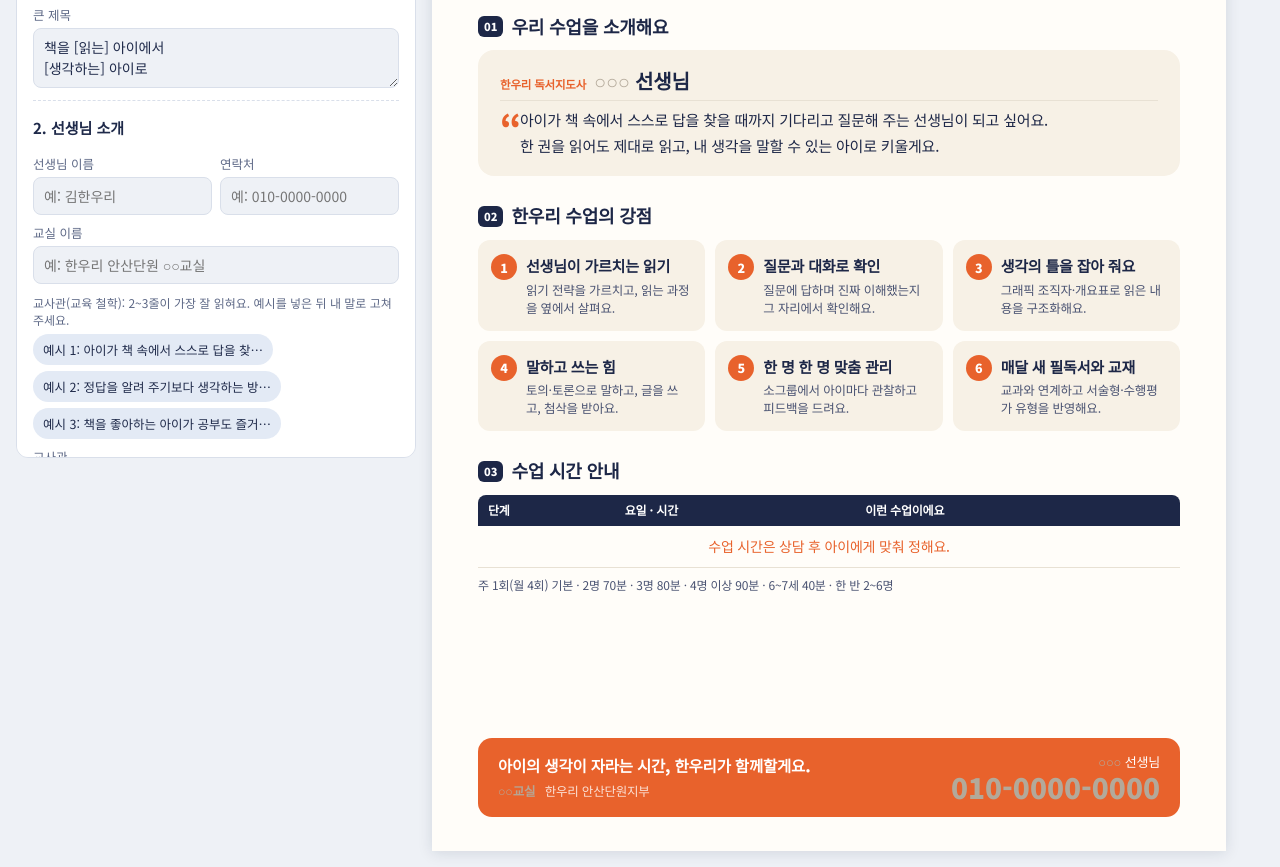
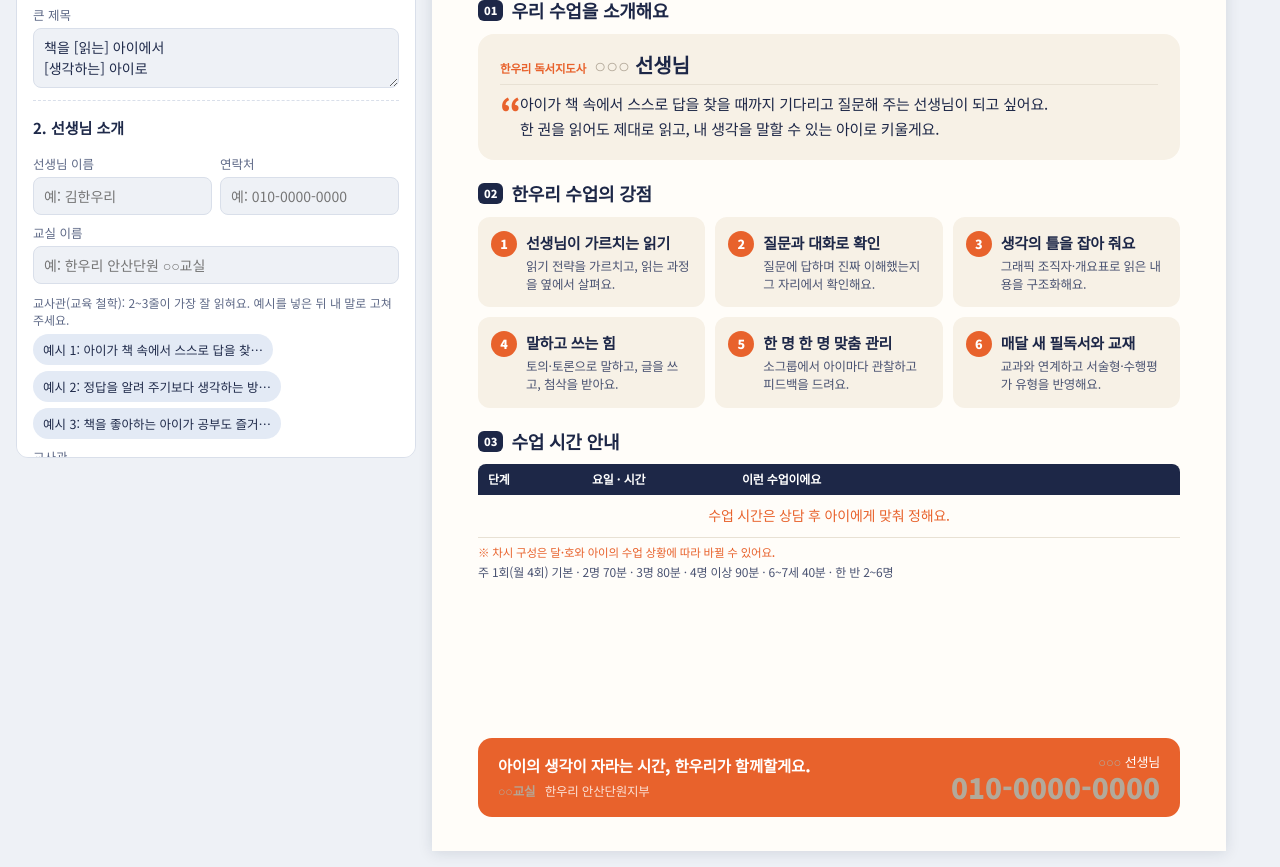
Before and after one commit to mijini164-ui/hanuri-consult, a plain HTML site: page index.html in a window 1280 px wide. Shown: the part 360-1227 px from the top of the page. Drawn offline with nearby package versions, Linux system fonts and the light colour scheme.

Commit message:
수업 시간 안내에 단계별 차시 소개와 '차시는 바뀔 수 있어요' 안내 추가
Co-Authored-By: Claude Opus 5.5 <noreply@anthropic.com>
Claude-Session: https://claude.ai/code/session_01RcTK7F5Q8pTQG4RXsYTUsk

```diff
--- a/css/consult.css
+++ b/css/consult.css
@@ -293,3 +293,14 @@ button:focus-visible,input:focus-visible,textarea:focus-visible{outline:2px soli
 .one .slots-out td:nth-child(3){font-size:13px}
 .rule-line{font-size:12px;margin-top:8px}
 .one .slots-out td:first-child{width:130px}.one .slots-out td:nth-child(2){width:190px;white-space:nowrap}
+.chasi{display:flex;flex-wrap:wrap;gap:4px 6px;margin-top:6px}
+.chasi span{font-size:11.5px;background:var(--org-s);color:var(--ink);border-radius:999px;padding:2px 9px 2px 3px;white-space:nowrap}
+.chasi span i{font-style:normal;font-weight:700;color:#fff;background:var(--org);border-radius:999px;padding:1px 6px;margin-right:5px;font-size:10.5px}
+.chasi span.txt{padding:2px 9px;white-space:normal}
+.chasi-note{margin:6px 0 0;font-size:11.5px;color:var(--org);font-weight:500}
+.one .rule-line{margin-top:2px}
+.one .slots-out{table-layout:fixed}.one .slots-out th:nth-child(1){width:120px}.one .slots-out th:nth-child(2){width:170px}.one .slots-out td:first-child{white-space:nowrap}
+.one .slots-out td{width:auto!important}.one .slots-out td:last-child{white-space:normal}
+.one .slots-out th:nth-child(1){width:84px}.one .slots-out th:nth-child(2){width:140px}.chasi{gap:4px}.chasi span{font-size:11px;padding-right:7px}
+.one .h-big{font-size:36px}.one .h-sec{margin:20px 0 9px}
+.chasi{gap:3px}.chasi span{padding:2px 6px 2px 2px;font-size:10.5px}.chasi span i{padding:1px 5px;margin-right:4px;font-size:10px}.one .slots-out th:nth-child(2){width:130px}
--- a/index.html
+++ b/index.html
@@ -104,6 +104,7 @@
 
   <h3 class="h-sec"><i>03</i><span data-k="p3.s2">수업 시간 안내</span></h3>
   <table class="slots-out"><thead><tr><th>단계</th><th>요일 · 시간</th><th>이런 수업이에요</th></tr></thead><tbody id="slotsOut"></tbody></table>
+  <p class="chasi-note" data-k="p3.chasinote">※ 차시 구성은 달·호와 아이의 수업 상황에 따라 바뀔 수 있어요.</p>
   <p class="rule-line"><span data-b="rule"></span><span class="place" data-b-wrap="place"> · 수업 장소: <span data-b="place"></span></span></p>
 
   <div class="contact">
--- a/js/consult.js
+++ b/js/consult.js
@@ -21,32 +21,32 @@
     "정답을 알려 주기보다 생각하는 방법을 가르쳐요.\n아이 한 명 한 명의 속도를 존중하며, 매주 조금씩 자라는 모습을 학부모님과 함께 나눌게요.",
     "책을 좋아하는 아이가 공부도 즐거워한다고 믿어요.\n읽는 즐거움을 먼저 찾아 주고, 그 즐거움이 생각하는 힘으로 이어지도록 이끌게요."
   ];
-  /* 수업 시간 안내에서 고르는 과정: [이름, 대상, 짧은 소개] */
+  /* 수업 시간 안내에서 고르는 과정: [이름, 대상, 짧은 소개, 차시 구성(수업도우미 2026년 11월 계획안 기준, 없으면 생략)] */
   var COURSES = [
     ["정규 과정", [
-      ["꿈꾸는 새싹", "6~7세", "읽기·쓰기·말하기·듣기를 통합해 바른 독서 습관과 초등 학습의 기초를 다져요."],
-      ["어휘리더", "초1~2", "어휘가 자라면 생각이 자라요. 다양한 어휘 활동으로 문해력의 기초를 다져요."],
-      ["독서리더", "초3~4", "교과 배경지식과 다양한 독서 경험으로 사고력과 표현력을 키워요."],
-      ["논리리더", "초5~6", "읽기·토론·글쓰기로 초등 논리·사고력을 완성해요."],
-      ["소크라테스", "중1~3", "단계별 독해 훈련과 토론·글쓰기로 서·논술형 평가와 수행평가를 대비해요."]
+      ["꿈꾸는 새싹", "6~7세", "읽기·쓰기·말하기·듣기를 통합해 바른 독서 습관과 초등 학습의 기초를 다져요.", ["그림책 하나", "그림책 둘", "튼튼 고전 놀이터", "말과 글 놀이터"]],
+      ["어휘리더", "초1~2", "어휘가 자라면 생각이 자라요. 다양한 어휘 활동으로 문해력의 기초를 다져요.", ["읽기·쓰기", "문학 읽기", "교과 읽기", "발표하기"]],
+      ["독서리더", "초3~4", "교과 배경지식과 다양한 독서 경험으로 사고력과 표현력을 키워요.", ["읽기·쓰기", "비문학 독서", "토의·토론", "문학 독서"]],
+      ["논리리더", "초5~6", "읽기·토론·글쓰기로 초등 논리·사고력을 완성해요.", ["읽기·쓰기", "비문학 독서", "토의·토론", "문학 독서"]],
+      ["소크라테스", "중1~3", "단계별 독해 훈련과 토론·글쓰기로 서·논술형 평가와 수행평가를 대비해요.", ["단편소설 독해", "IB 독서", "계열 독서", "통합사회 토론"]]
     ]],
     ["교과 연계 과정", [
-      ["과학탐탐", "초3", "과학 기초 개념을 책으로 탐색하고 탐구하는 과학 독서예요."],
+      ["과학탐탐", "초3", "과학 기초 개념을 책으로 탐색하고 탐구하는 과학 독서예요.", ["과학 독서", "비문학 독서", "토의·토론", "문학 독서"]],
       ["한국사 뛰어넘기", "초4", "읽고 재미있게 배우는 역사 독서로 한국사의 흐름을 잡아요."],
-      ["세계문화지리", "초5", "세계 문화를 지리적 시각으로 이해하며 통합적 사고를 키워요."],
+      ["세계문화지리", "초5", "세계 문화를 지리적 시각으로 이해하며 통합적 사고를 키워요.", ["지리 독서", "비문학 독서", "토의·토론", "문학 독서"]],
       ["세계사 뛰어넘기", "초6", "중학교 역사 교육과정과 연계해 세계사의 흐름을 정리해요."],
-      ["고등문학", "중3", "갈래별 문학의 원리를 익혀 고등 문학을 미리 준비해요."]
+      ["고등문학", "중3", "갈래별 문학의 원리를 익혀 고등 문학을 미리 준비해요.", ["교과 개념", "문학과의 대화", "문학과의 대화", "대입 논·구술"]]
     ]],
     ["몰입독서", [
-      ["몰입독서", "유치~중1", "선생님과 같이 읽으며 읽기 전략을 배우고, 수업 시간 안에 책 한 권을 끝까지 읽어요."]
+      ["몰입독서", "유치~중1", "선생님과 같이 읽으며 읽기 전략을 배우고, 수업 시간 안에 책 한 권을 끝까지 읽어요.", "매 차시 선생님과 함께 책을 읽고, 읽기 전·중·후 활동으로 끝까지 완독해요."]
     ]],
     ["특강", [
       ["다다어휘", "초2~4", "핵심 어휘 학습으로 문해력의 기초가 되는 어휘력을 키워요."],
-      ["한국사봄", "초5~6", "교과서 흐름을 잡는 통합 한국사로 역사를 이해하는 힘을 길러요."],
+      ["한국사봄", "초5~6", "교과서 흐름을 잡는 통합 한국사로 역사를 이해하는 힘을 길러요.", "차시마다 시대 순서대로 한국사의 흐름을 배워요."],
       ["똑독해", "초5~6", "비문학 독해의 기초부터 실전까지, 사회·과학·경제 지문을 읽어요."],
-      ["갈래별 문학독해", "중1~2", "갈래별·주제별로 문학 작품을 깊이 읽고 감상하는 힘을 키워요."],
+      ["갈래별 문학독해", "중1~2", "갈래별·주제별로 문학 작품을 깊이 읽고 감상하는 힘을 키워요.", ["소설", "시", "소설", "소설과 시"]],
       ["교과문학탐독", "중2~3", "교과서 수록 작품을 깊이 읽고 작품으로 세상을 이해해요."],
-      ["고등 통합사회", "중3", "사회 개념을 통합적으로 이해하며 고등 공부를 준비해요."]
+      ["고등 통합사회", "중3", "사회 개념을 통합적으로 이해하며 고등 공부를 준비해요.", "1~3차시는 통합사회 개념, 4차시는 통합사회 독서로 수업해요."]
     ]]
   ];
   var CMAP = {};
@@ -166,6 +166,12 @@
     return esc(t.trim()).replace(/\[([^\]]+)\]/g, "<em>$1</em>").replace(/\n/g, "<br>");
   }
   function slotName(r) { return r.course === CUSTOM ? (r.name || "").trim() : r.course; }
+  function slotChasi(r) { var c = r.course === CUSTOM ? null : CMAP[r.course]; return c && c[3] ? c[3] : null; }
+  function chasiHtml(c) {
+    if (!c) return "";
+    if (typeof c === "string") return '<div class="chasi"><span class="txt">' + esc(c) + "</span></div>";
+    return '<div class="chasi">' + c.map(function (t, i) { return "<span><i>" + (i + 1) + "차시</i>" + esc(t) + "</span>"; }).join("") + "</div>";
+  }
   function slotIntro(r) { return r.course === CUSTOM ? (r.intro || "").trim() : (CMAP[r.course] ? CMAP[r.course][2] : ""); }
   function render() {
     $$("[data-b]").forEach(function (el) { var f = el.dataset.b; put(el, (state[f] || "").trim(), PH[f]); });
@@ -174,7 +180,7 @@
     var rows = state.slots.filter(function (r) { return slotName(r) || (r.day || "").trim() || (r.time || "").trim(); });
     $("#slotsOut").innerHTML = rows.length ? rows.map(function (r) {
       var when = [(r.day || "").trim(), (r.time || "").trim()].filter(Boolean).join(" ");
-      return "<tr><td><b>" + esc(slotName(r) || "") + "</b></td><td>" + esc(when) + "</td><td>" + esc(slotIntro(r)) + "</td></tr>";
+      return "<tr><td><b>" + esc(slotName(r) || "") + "</b></td><td>" + esc(when) + "</td><td>" + esc(slotIntro(r)) + chasiHtml(slotChasi(r)) + "</td></tr>";
     }).join("") : '<tr class="empty"><td colspan="3">수업 시간은 상담 후 아이에게 맞춰 정해요.</td></tr>';
     var pg = $("#page1");
     pg.classList.remove("tight");
```
